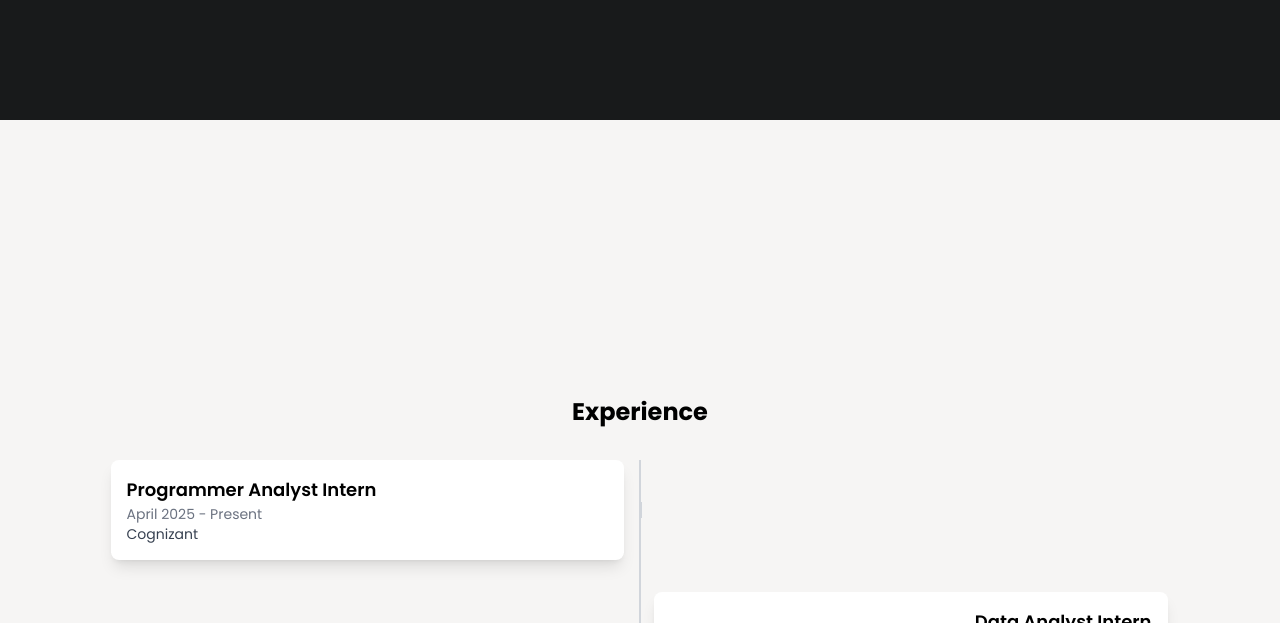
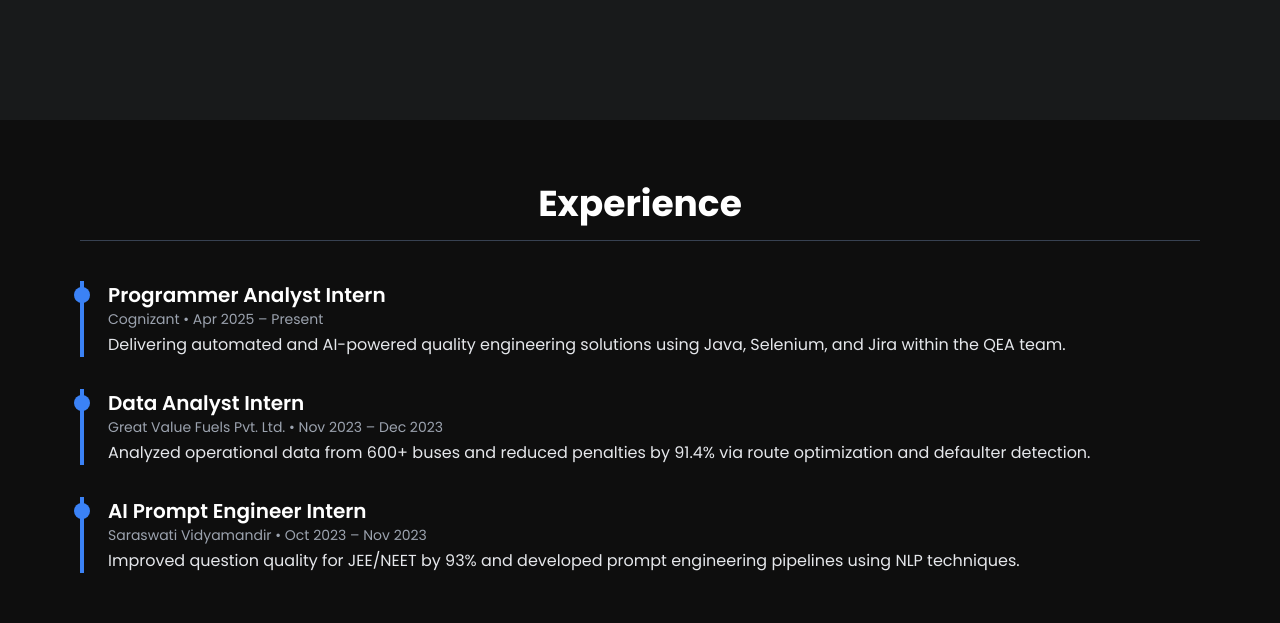
Before and after one commit to priyanshusrivastav212/portfolio, a Next.js app: page / in a window 1280 px wide. Shown: the part 1480-2103 px from the top of the page. Built offline with nearby package versions, Linux system fonts and the light colour scheme.

Commit message:
Update experience.tsx

```diff
--- a/app/components/experience.tsx
+++ b/app/components/experience.tsx
@@ -2,7 +2,51 @@ import "@/assets/css/font.css";
 import Link from "next/link";
 import Image from "next/image";
 
+"use client";
+import "@/assets/css/font.css";
+
 const experiences = [
+  {
+    role: "Programmer Analyst Intern",
+    company: "Cognizant",
+    date: "Apr 2025 – Present",
+    description: "Delivering automated and AI-powered quality engineering solutions using Java, Selenium, and Jira within the QEA team.",
+  },
+  {
+    role: "Data Analyst Intern",
+    company: "Great Value Fuels Pvt. Ltd.",
+    date: "Nov 2023 – Dec 2023",
+    description: "Analyzed operational data from 600+ buses and reduced penalties by 91.4% via route optimization and defaulter detection.",
+  },
+  {
+    role: "AI Prompt Engineer Intern",
+    company: "Saraswati Vidyamandir",
+    date: "Oct 2023 – Nov 2023",
+    description: "Improved question quality for JEE/NEET by 93% and developed prompt engineering pipelines using NLP techniques.",
+  },
+];
+
+export default function Experience() {
+  return (
+    <section className="bg-[#0e0e0e] text-white py-16 px-6 md:px-20">
+      <h2 className="text-3xl md:text-4xl font-bold mb-10 text-center border-b border-gray-700 pb-4">
+        Experience
+      </h2>
+      <div className="space-y-8">
+        {experiences.map((exp, index) => (
+          <div key={index} className="border-l-4 border-blue-500 pl-6 relative">
+            <div className="absolute top-0 left-0 w-4 h-4 bg-blue-500 rounded-full -ml-2.5 mt-1.5"></div>
+            <h3 className="text-xl font-semibold">{exp.role}</h3>
+            <p className="text-sm text-gray-400 mb-1">{exp.company} • {exp.date}</p>
+            <p className="text-base text-gray-200">{exp.description}</p>
+          </div>
+        ))}
+      </div>
+    </section>
+  );
+}
+
+/*const experiences = [
   {
     role: "Programmer Analyst Intern",
     company: "Cognizant",
@@ -24,37 +68,6 @@ const experiences = [
 ];
 
 
-/*export default function Contact() {
-  return (
-    <section className="container w-full px-8 mx-auto overflow-hidden md:h-screen">
-      <div className="flex flex-col w-full h-full">
-        <div className="h-[90%] flex flex-row-reverse max-md:flex-col items-center justify-center">
-        </div>
-        <div className="flex flex-col items-center w-full my-16">
-          <h2 className="text-2xl font-bold mb-8">Experience</h2>
-          <div className="relative w-full">
-            <div className="absolute border-l-2 border-gray-300 h-full left-1/2 transform -translate-x-1/2"></div>
-            {experiences.map((exp, index) => (
-              <div
-                key={index}
-                className={`mb-8 flex items-center w-full ${index % 2 === 0 ? 'justify-start' : 'justify-end'}`}
-              >
-                <div className={`w-1/2 px-4 ${index % 2 === 0 ? 'text-left' : 'text-right'}`}>
-                  <div className="bg-white p-4 rounded-lg shadow-lg">
-                    <h3 className="text-lg font-semibold">{exp.role}</h3>
-                    <p className="text-sm text-gray-500">{exp.date}</p>
-                    <p className="text-sm text-gray-700">{exp.company}</p>
-                  </div>
-                </div>
-                <div className="w-0.5 h-4 bg-gray-300"></div>
-              </div>
-            ))}
-          </div>
-        </div>
-      </div>
-    </section>
-  );
-}*/
 export default function Contact() {
   return (
     <section className="container w-full px-8 mx-auto overflow-hidden md:h-screen flex flex-col justify-center">
@@ -85,4 +98,4 @@ export default function Contact() {
       </div>
     </section>
   );
-}
+}*/
```
